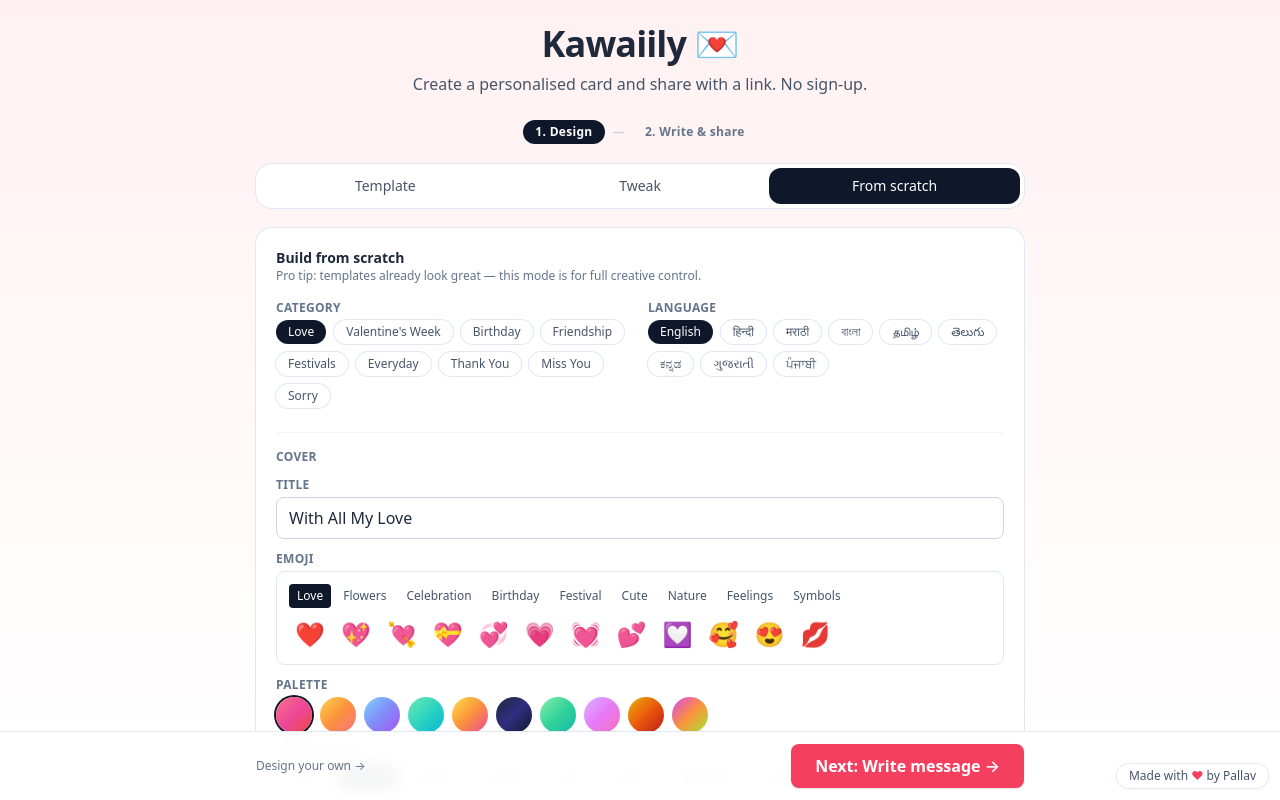
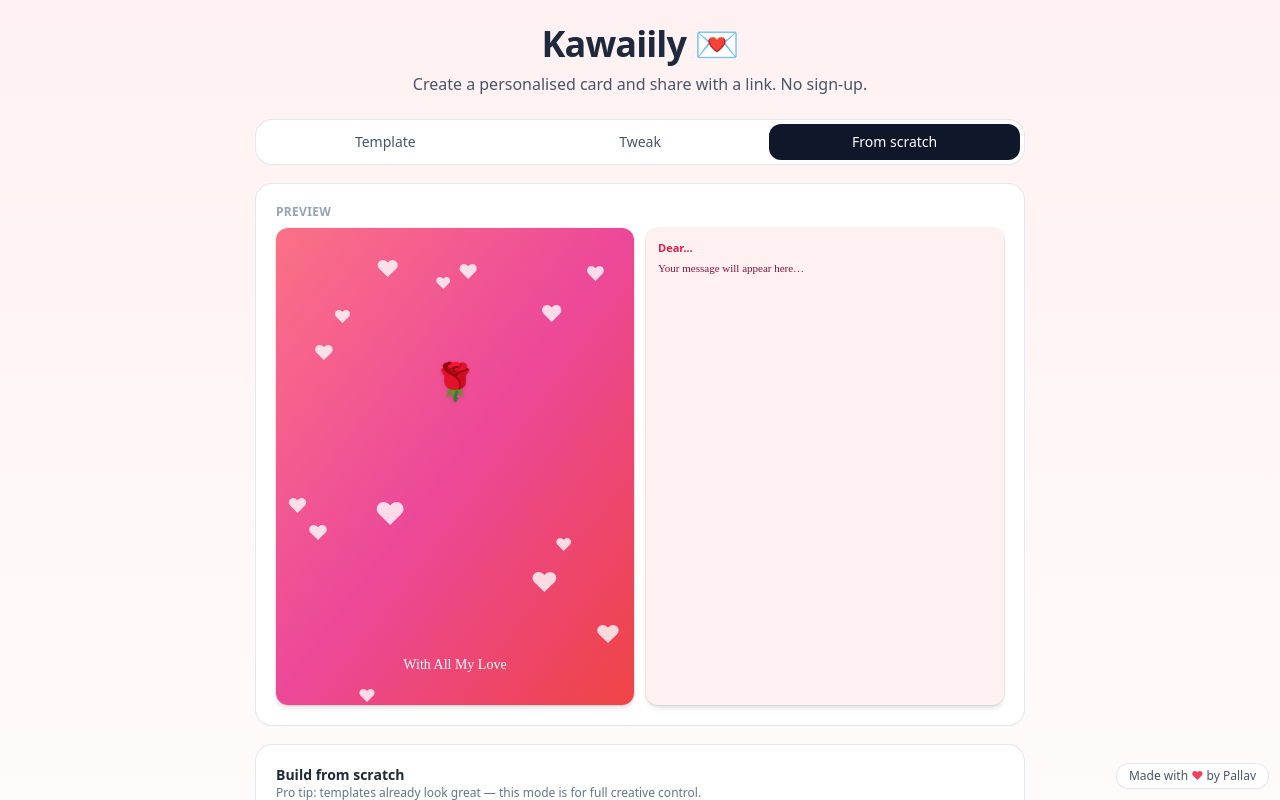
Before and after one commit to Pallav9919/kawaiily, a React (Vite) app: page / in a window 1280 px wide. Both pictures are taken after a click on the button "From scratch". Shown: the top 800 px of the page. Built offline with nearby package versions, Linux system fonts and the light colour scheme.

Commit message:
Redo flow: Tweak step 2 combines preview + tweak panel + message; Scratch is single-page builder+message; Template stays 2-step

```diff
--- a/src/views/Editor.jsx
+++ b/src/views/Editor.jsx
@@ -100,12 +100,8 @@
     if (mode === "scratch" && !custom) {
       setCustom(templateAsCustom(templateId));
     }
-  }, [mode]); // eslint-disable-line react-hooks/exhaustive-deps
-
-  // When switching modes, clamp step to a valid one for that mode.
-  useEffect(() => {
-    const last = mode === "tweak" ? 3 : 2;
-    if (step > last) setStep(last);
+    // Scratch mode has no Step 1 gallery — always skip to step 2 (the builder page).
+    if (mode === "scratch" && step === 1) setStep(2);
   }, [mode]); // eslint-disable-line react-hooks/exhaustive-deps
 
   useEffect(() => {
@@ -139,12 +135,6 @@
   };
 
   const goToWrite = () => {
-    const last = mode === "tweak" ? 3 : 2;
-    setStep(last);
-    window.scrollTo({ top: 0, behavior: "smooth" });
-  };
-
-  const goToTweak = () => {
     setStep(2);
     window.scrollTo({ top: 0, behavior: "smooth" });
   };
@@ -154,15 +144,8 @@
     window.scrollTo({ top: 0, behavior: "smooth" });
   };
 
-  const goNext = () => {
-    if (mode === "tweak" && step === 1) return goToTweak();
-    return goToWrite();
-  };
-
-  const goBack = () => {
-    if (step === 3) return goToTweak();
-    return goToDesign();
-  };
+  const goNext = () => goToWrite();
+  const goBack = () => goToDesign();
 
   const generate = () => {
     const payload = { f: from, to, m: message };
@@ -223,20 +206,19 @@
           step={step}
           mode={mode}
           onGoTo={(s) => {
-            if (s === 1) return goToDesign();
-            if (s === 2 && mode === "tweak") return goToTweak();
-            if ((s === 2 && mode !== "tweak") || s === 3) {
+            if (s === 1 && mode !== "scratch") return goToDesign();
+            if (s === 2) {
               if (canProceed) return goToWrite();
             }
           }}
           canGoNext={canProceed}
         />
 
-        {step === 1 && (
+        {/* STEP 1: Gallery — only for Template and Tweak modes */}
+        {step === 1 && mode !== "scratch" && (
           <>
             <ModeToggle mode={mode} onChange={setMode} />
 
-            {mode !== "scratch" && (
             <TemplateGallery
               templates={filtered}
               category={category}
@@ -248,51 +230,9 @@
               selectedId={templateId}
               onSelect={selectTemplate}
             />
-            )}
-
-            {mode === "scratch" && (
-              <div className="mb-6">
-                <ScratchPanel custom={custom || SCRATCH_STARTER} onChange={setCustom} />
-              </div>
-            )}
 
             <StickyNext
-              hint={
-                mode === "template"
-                  ? "Pick a design →"
-                  : mode === "tweak"
-                  ? "Pick a base template →"
-                  : "Design your own →"
-              }
-              label={mode === "tweak" ? "Next: Customize →" : "Next: Write message →"}
-              disabled={!canProceed}
-              onClick={goNext}
-            />
-          </>
-        )}
-
-        {step === 2 && mode === "tweak" && (
-          <>
-            <button
-              onClick={goToDesign}
-              className="mb-4 inline-flex items-center gap-1 text-sm text-slate-600 underline hover:text-slate-900"
-            >
-              ← Back to templates
-            </button>
-
-            <section className="mb-6 rounded-2xl bg-white p-5 shadow-sm ring-1 ring-slate-200">
-              <div className="mb-2 text-xs font-semibold uppercase tracking-wide text-slate-400">
-                Preview
-              </div>
-              <LivePreview config={resolvedConfig} to={to} from={from} message={message} />
-            </section>
-
-            <div className="mb-6">
-              <TweakPanel templateId={templateId} overrides={overrides} onChange={setOverrides} />
-            </div>
-
-            <StickyNext
-              hint="Tweak as you like →"
+              hint={mode === "template" ? "Pick a design →" : "Pick a base template →"}
               label="Next: Write message →"
               disabled={!canProceed}
               onClick={goNext}
@@ -300,23 +240,47 @@
           </>
         )}
 
-        {((step === 2 && mode !== "tweak") || step === 3) && (
+        {/* STEP 2: Build (Scratch) OR Write (Template) OR Tweak + Write (Tweak) */}
+        {(step === 2 || mode === "scratch") && (
           <>
+            {mode !== "scratch" && (
               <button
-              onClick={goBack}
+                onClick={goToDesign}
                 className="mb-4 inline-flex items-center gap-1 text-sm text-slate-600 underline hover:text-slate-900"
               >
-              ← Back
+                ← Back to templates
               </button>
+            )}
 
-            <section className="rounded-2xl bg-white p-6 shadow-sm ring-1 ring-slate-200">
-              <div className="mb-5">
+            {mode === "scratch" && <ModeToggle mode={mode} onChange={setMode} />}
+
+            {/* Preview */}
+            <section className="mb-5 rounded-2xl bg-white p-5 shadow-sm ring-1 ring-slate-200">
               <div className="mb-2 text-xs font-semibold uppercase tracking-wide text-slate-400">
                 Preview
               </div>
               <LivePreview config={resolvedConfig} to={to} from={from} message={message} />
+            </section>
+
+            {/* Tweak or Scratch panel — live editing alongside message */}
+            {mode === "tweak" && (
+              <div className="mb-5">
+                <TweakPanel
+                  templateId={templateId}
+                  overrides={overrides}
+                  onChange={setOverrides}
+                />
               </div>
+            )}
 
+            {mode === "scratch" && (
+              <div className="mb-5">
+                <ScratchPanel custom={custom || SCRATCH_STARTER} onChange={setCustom} />
+              </div>
+            )}
+
+            {/* Message form + share actions */}
+            <section className="rounded-2xl bg-white p-6 shadow-sm ring-1 ring-slate-200">
               <MessageForm
                 to={to}
                 from={from}
@@ -352,15 +316,16 @@
 }
 
 function Stepper({ step, mode, onGoTo, canGoNext }) {
+  // Scratch mode is effectively single-step — hide stepper.
+  if (mode === "scratch") return null;
   const steps =
     mode === "tweak"
       ? [
-          { n: 1, label: "Pick" },
-          { n: 2, label: "Tweak" },
-          { n: 3, label: "Write & share" },
+          { n: 1, label: "Pick base" },
+          { n: 2, label: "Tweak & write" },
         ]
       : [
-          { n: 1, label: mode === "scratch" ? "Design" : "Pick" },
+          { n: 1, label: "Pick" },
           { n: 2, label: "Write & share" },
         ];
   return (
```
Lines whose indentation alone changed are shown as unchanged.
